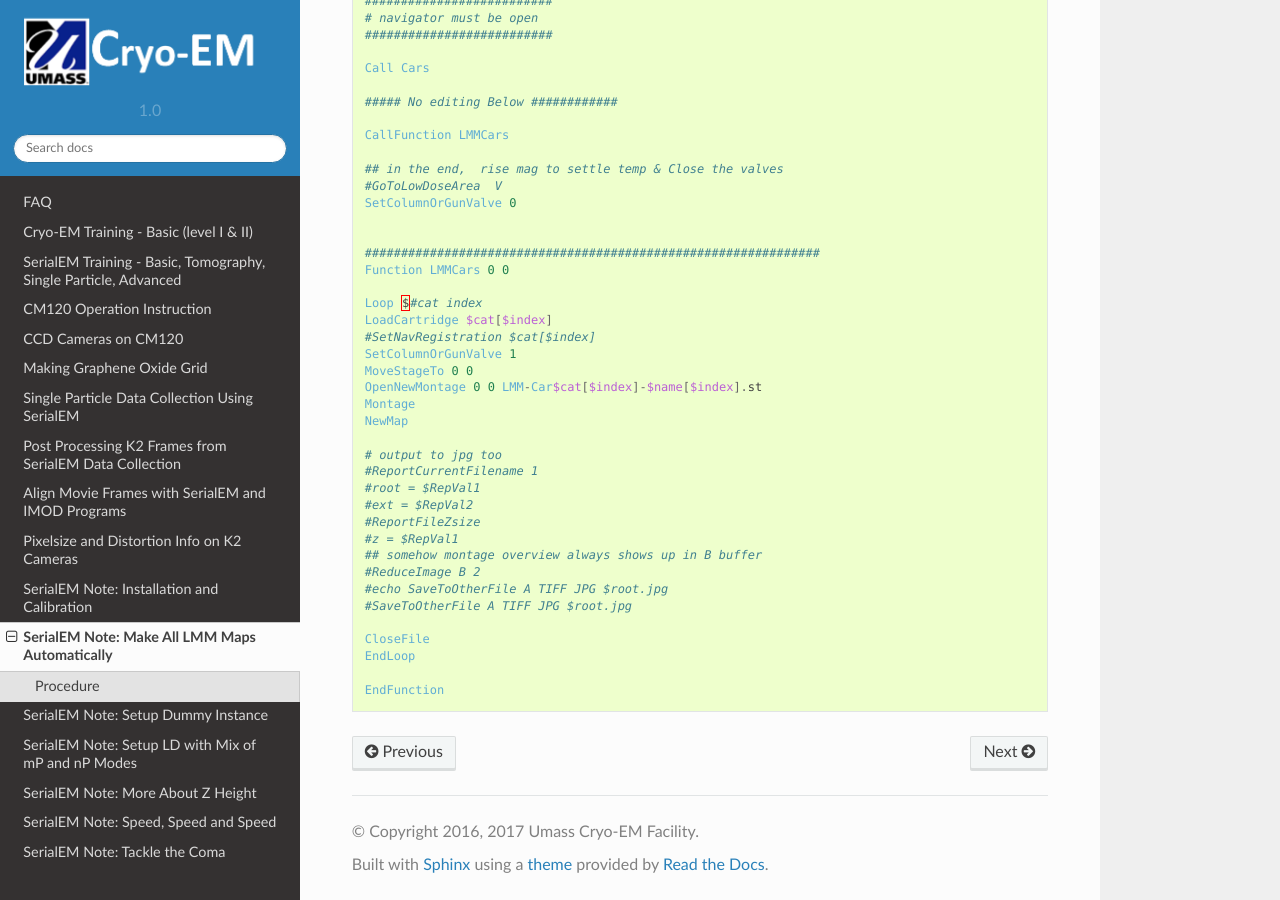
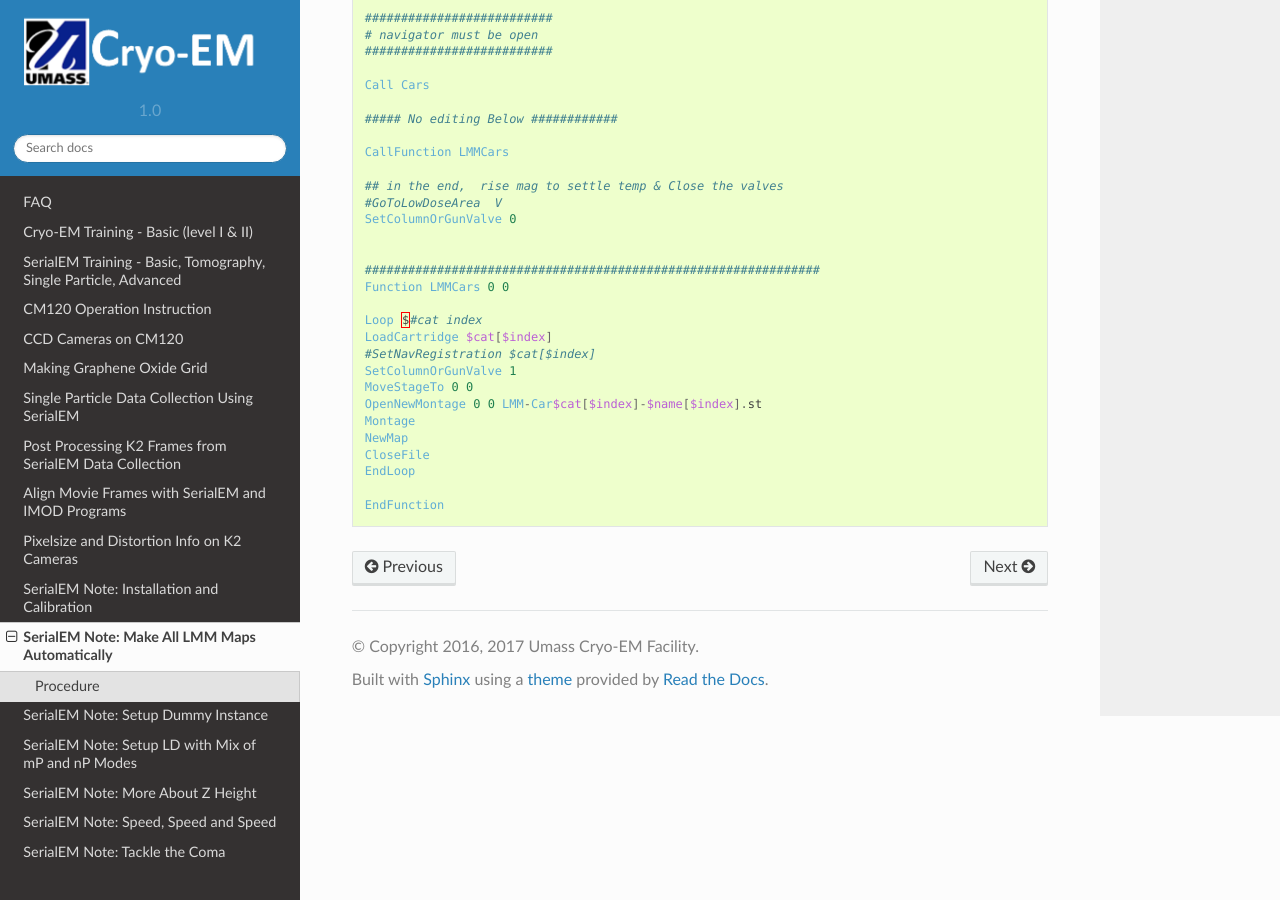
Before and after one commit to xuchen66/sphinx-emdocs, a Sphinx documentation site: the page built from source/serialEM-note-make-all-LMM-maps.rst, in a window 1280 px wide and 900 px high, scrolled down 1176 px. Built offline with Sphinx 7.4.7 and the Read the Docs theme 2.0.0, drawn with Linux system fonts in a browser that asks for light colours; pages that are not in the unit, such as notebooks, are missing from menus.

Commit message:
Update serialEM-note-make-all-LMM-maps.rst

```diff
--- a/source/serialEM-note-make-all-LMM-maps.rst
+++ b/source/serialEM-note-make-all-LMM-maps.rst
@@ -83,18 +84,6 @@
     OpenNewMontage 0 0 LMM-Car$cat[$index]-$name[$index].st
     Montage
     NewMap
-
-    # output to jpg too
-    #ReportCurrentFilename 1
-    #root = $RepVal1
-    #ext = $RepVal2
-    #ReportFileZsize
-    #z = $RepVal1
-    ## somehow montage overview always shows up in B buffer
-    #ReduceImage B 2
-    #echo SaveToOtherFile A TIFF JPG $root.jpg
-    #SaveToOtherFile A TIFF JPG $root.jpg
-
     CloseFile
     EndLoop
 
```
Also changed, not shown: other parts of source/serialEM-note-make-all-LMM-maps.rst (+2 -1 lines).
